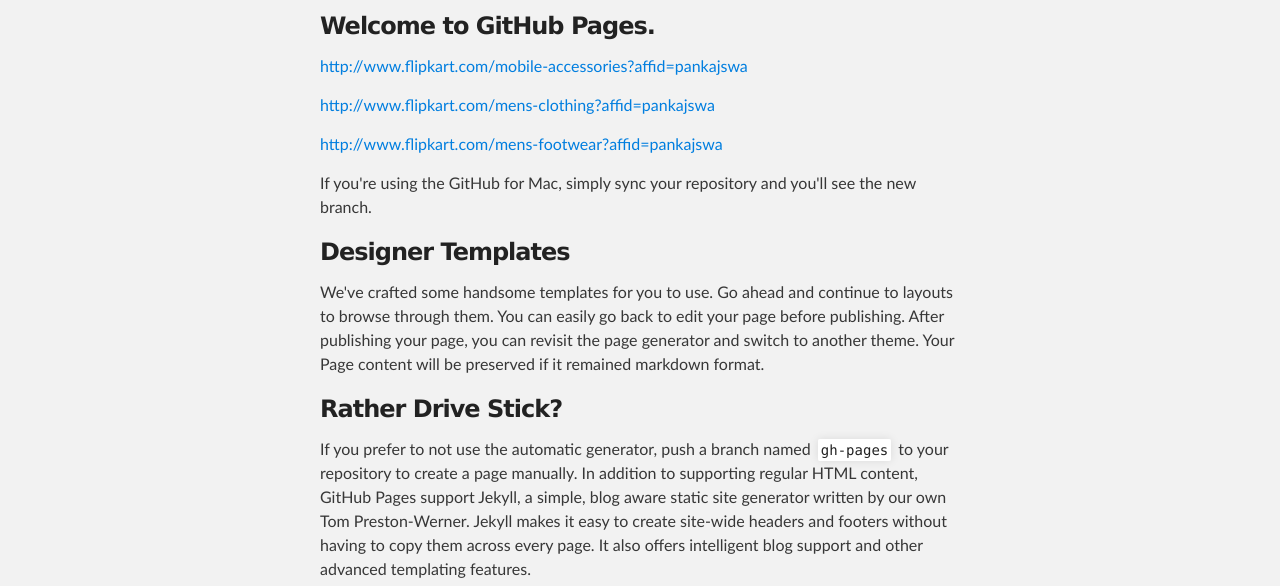
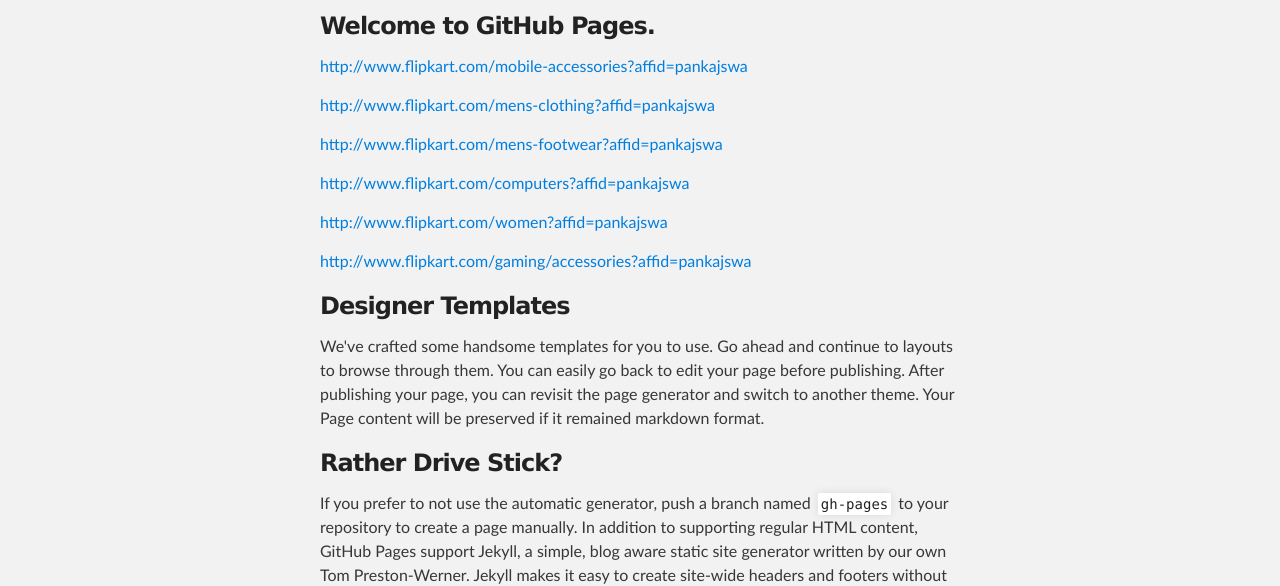
Before and after one commit to artiy/flipkart, a plain HTML site: page index.html in a window 1280 px wide. Shown: the part 252-838 px from the top of the page. Drawn offline with Linux system fonts and the light colour scheme.

```diff
--- a/index.html
+++ b/index.html
@@ -40,7 +40,11 @@
 
 <p><a href="http://www.flipkart.com/mens-footwear?affid=pankajswa">http://www.flipkart.com/mens-footwear?affid=pankajswa</a></p>
 
-<p>If you're using the GitHub for Mac, simply sync your repository and you'll see the new branch.</p>
+<p><a href="http://www.flipkart.com/computers?affid=pankajswa">http://www.flipkart.com/computers?affid=pankajswa</a></p>
+
+<p><a href="http://www.flipkart.com/women?affid=pankajswa">http://www.flipkart.com/women?affid=pankajswa</a></p>
+
+<p><a href="http://www.flipkart.com/gaming/accessories?affid=pankajswa">http://www.flipkart.com/gaming/accessories?affid=pankajswa</a></p>
 
 <h3>
 <a name="designer-templates" class="anchor" href="#designer-templates"><span class="octicon octicon-link"></span></a>Designer Templates</h3>
```
Also changed, not shown: params.json (+1 -1 lines).
